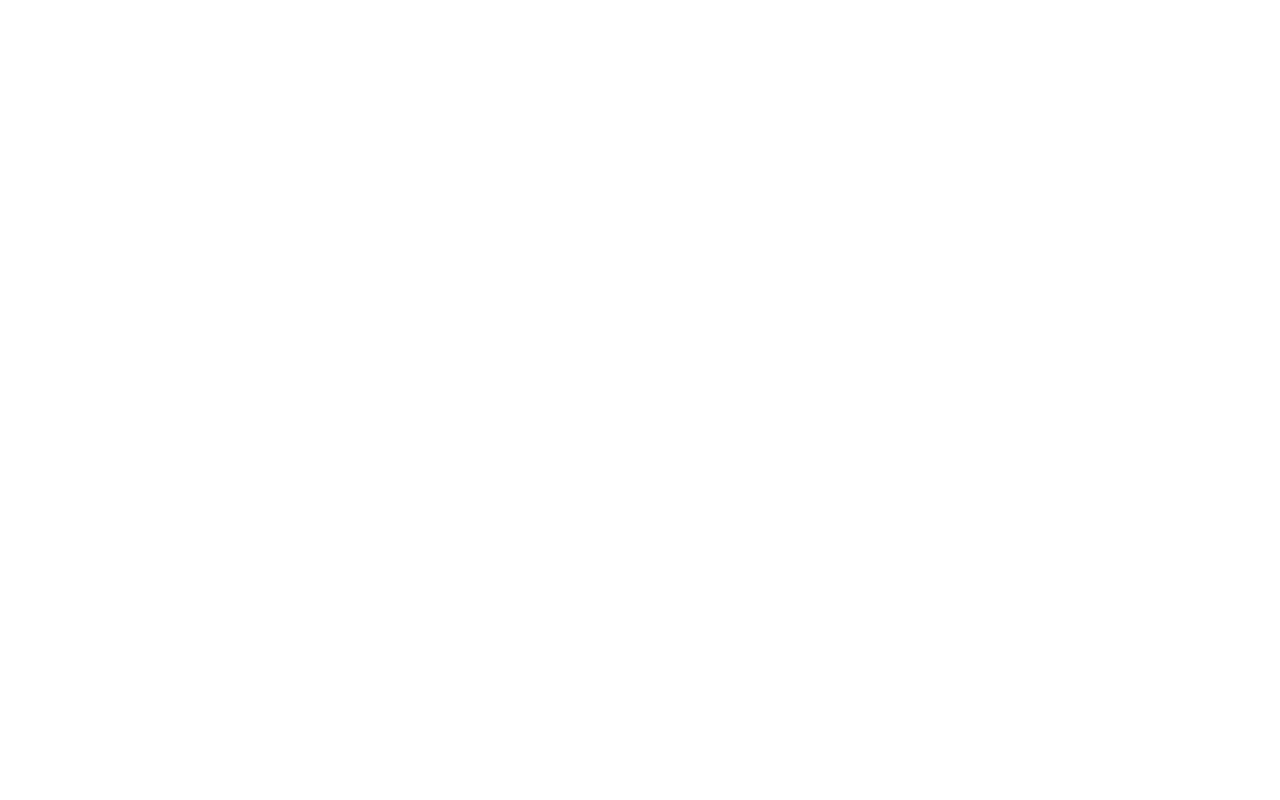
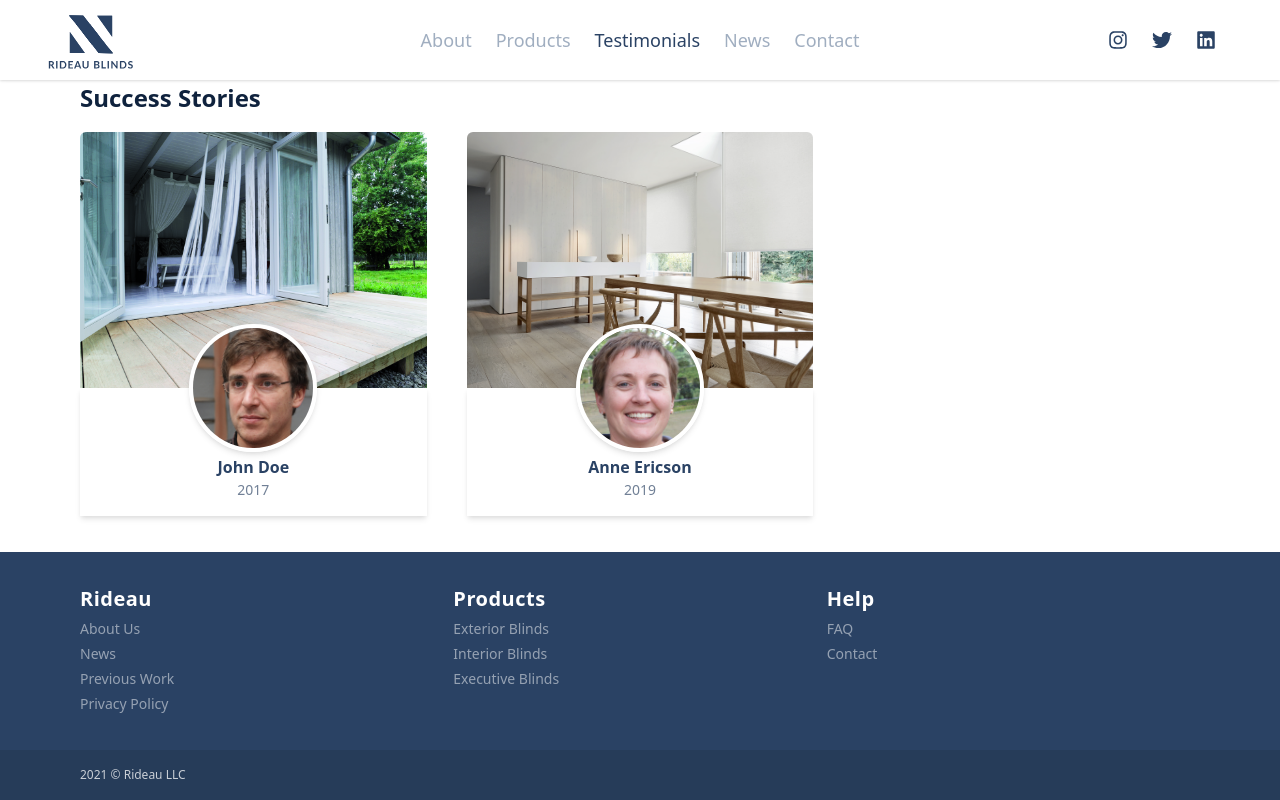
Before and after one commit to ivanvb/rideau-website, a Gatsby site: page /testimonials in a window 1280 px wide. Before the commit this address had no page. Built offline with nearby package versions, Linux system fonts and the light colour scheme; Gatsby itself is replaced by a stand-in of ours.

Commit message:
update testimonials section

```diff
--- a/src/components/header.js
+++ b/src/components/header.js
@@ -43,8 +43,8 @@
             label: "Products",
         },
         {
-            to: "/portfolio/",
-            label: "Portfolio",
+            to: "/testimonials/",
+            label: "Testimonials",
         },
         {
             to: "/news/",
--- /dev/null
+++ b/src/components/testimonials/testimonialCard.js
@@ -0,0 +1,30 @@
+import React from "react"
+import Image from "gatsby-image"
+
+const TestimonialCard = ({ text, reviewer, result, year }) => {
+    return (
+        <div className="cursor-pointer">
+            <Image
+                fluid={result.childImageSharp.fluid}
+                className="h-64 rounded-t-md"
+            />
+            <div className="h-32 w-full shadow-md relative">
+                <Image
+                    fluid={reviewer.image.childImageSharp.fluid}
+                    style={{ left: "50%", position: "absolute" }}
+                    className="w-32 h-32 rounded-full absolute top-0 transform -translate-y-1/2 -translate-x-1/2 border-4 border-white shadow-md"
+                />
+                <div className="absolute bottom-0 w-full pb-4">
+                    <h2 className="text-center font-bold text-primary-500">
+                        {reviewer.name}
+                    </h2>
+                    <span className="text-center text-sm block text-gray-600">
+                        {year}
+                    </span>
+                </div>
+            </div>
+        </div>
+    )
+}
+
+export default TestimonialCard
--- /dev/null
+++ b/src/components/testimonials/testimonialsList.js
@@ -0,0 +1,44 @@
+import React from "react"
+import { useStaticQuery, graphql } from "gatsby"
+import TestimonialCard from "./testimonialCard"
+
+const TestimonialsList = () => {
+    const { allReviewsJson } = useStaticQuery(graphql`
+        query {
+            allReviewsJson {
+                edges {
+                    node {
+                        text
+                        year
+                        reviewer {
+                            name
+                            image {
+                                childImageSharp {
+                                    fluid(maxWidth: 500) {
+                                        ...GatsbyImageSharpFluid
+                                    }
+                                }
+                            }
+                        }
+                        result {
+                            childImageSharp {
+                                fluid(maxWidth: 500) {
+                                    ...GatsbyImageSharpFluid
+                                }
+                            }
+                        }
+                    }
+                }
+            }
+        }
+    `)
+    return (
+        <div className="grid grid-cols-1 md:grid-cols-2 lg:grid-cols-3 gap-10">
+            {allReviewsJson.edges.map(({ node }, i) => {
+                return <TestimonialCard {...node} key={i} />
+            })}
+        </div>
+    )
+}
+
+export default TestimonialsList
--- a/src/data/reviews/reviews.json
+++ b/src/data/reviews/reviews.json
@@ -6,7 +6,8 @@
             "image": "./images/characters/john-doe.jpg"
         },
         "result": "./images/results/string5.jpg",
-        "link": "/about/"
+        "link": "/about/",
+        "year": 2017
     },
     {
         "text": "This has been one of the most premium services I have received. They adjusted the blinds to fit exactly what I needed, a thing that no other company was offering at a reasonable price.",
@@ -15,6 +16,7 @@
             "image": "./images/characters/anne-ericson.jpg"
         },
         "result": "./images/results/anne-ericson-result.jpg",
-        "link": "/about/"
+        "link": "/about/",
+        "year": 2019
     }
 ]
--- /dev/null
+++ b/src/pages/testimonials.js
@@ -0,0 +1,16 @@
+import React from "react"
+import Layout from "../components/layout"
+import TestimonialsList from "../components/testimonials/testimonialsList"
+
+const Testimonials = () => {
+    return (
+        <Layout>
+            <section className="std-padding-x">
+                <h1 className="section-title mb-4">Success Stories</h1>
+                <TestimonialsList />
+            </section>
+        </Layout>
+    )
+}
+
+export default Testimonials
```
